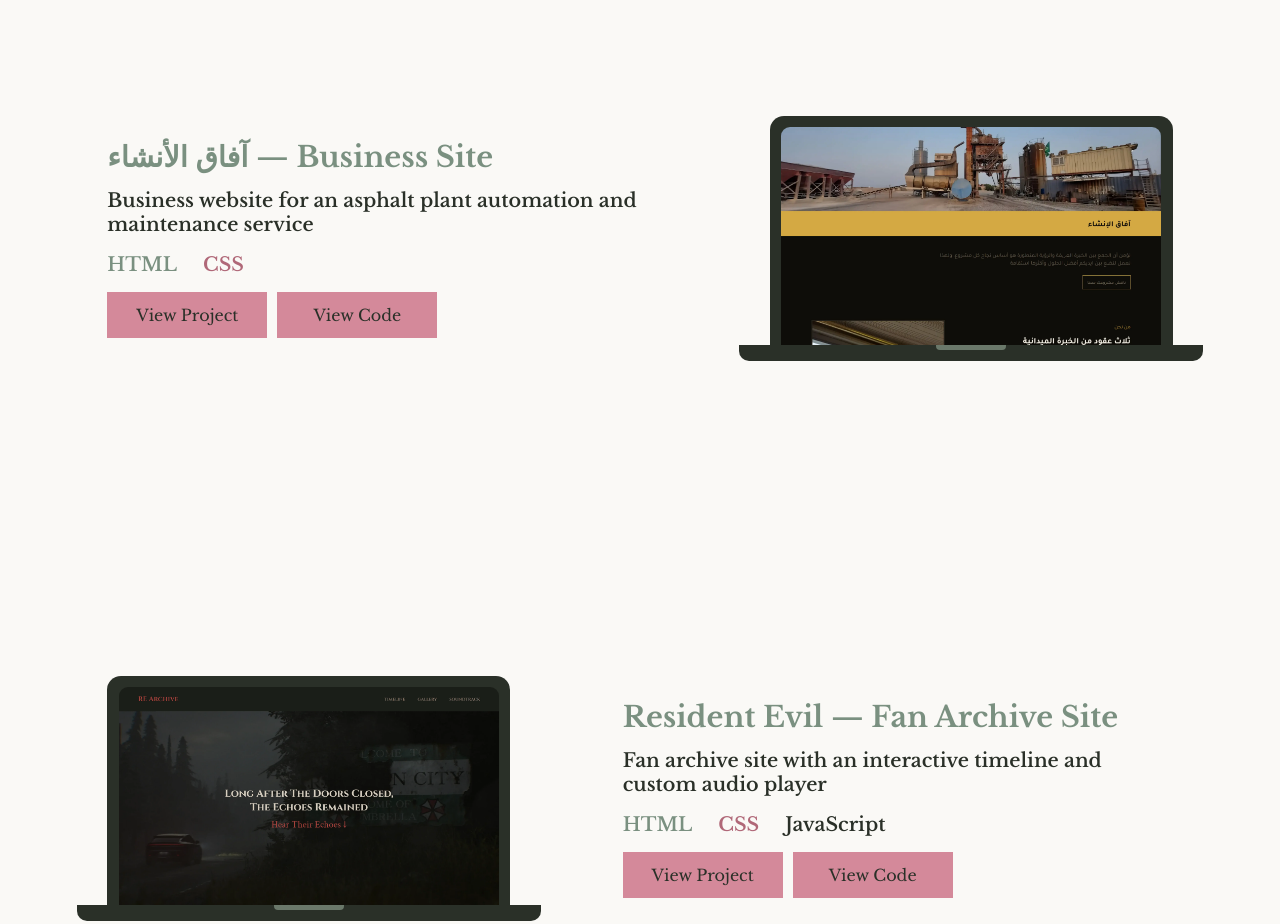
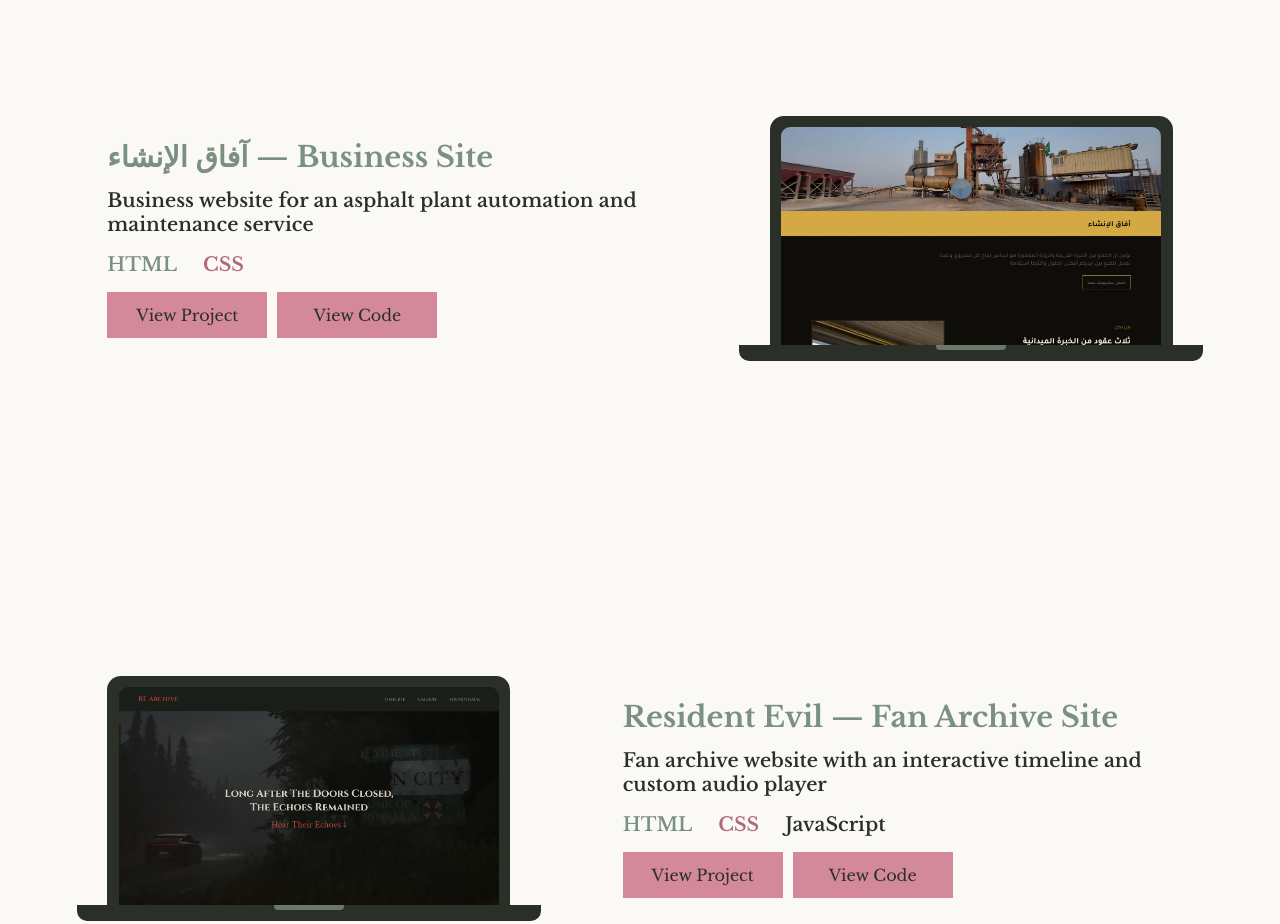
Before and after one commit to devbysara/Dev-By-Sara-Portfolio-Website, a plain HTML site: page index.html in a window 1280 px wide. Shown: the part 1620-2544 px from the top of the page. Drawn offline with nearby package versions, Linux system fonts and the light colour scheme.

Commit message:
Update index.html

```diff
--- a/index.html
+++ b/index.html
@@ -75,7 +75,7 @@
                         <div class="showcase-base"></div>
                     </div>
                     <div class="web-text">
-                        <h3>آفاق الأنشاء — Business Site</h3>
+                        <h3>آفاق الإنشاء — Business Site</h3>
                         <p>Business website for an asphalt plant automation and maintenance service</p>
                         <div class="skills">
                             <span>HTML</span>
@@ -96,7 +96,7 @@
                     </div>
                     <div class="web-text">
                         <h3>Resident Evil — Fan Archive Site</h3>
-                        <p>Fan archive site with an interactive timeline and custom audio player</p>
+                        <p>Fan archive website with an interactive timeline and custom audio player</p>
                         <div class="skills">
                             <span>HTML</span>
                             <span>CSS</span>
```
